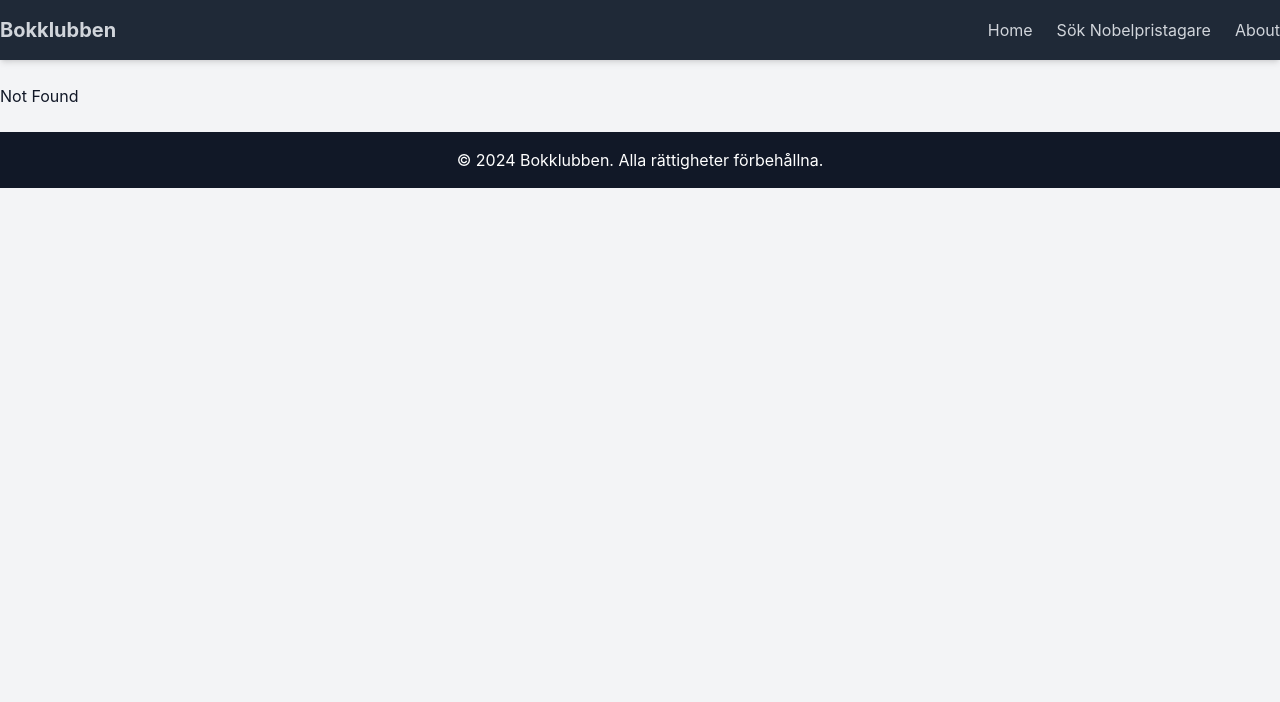
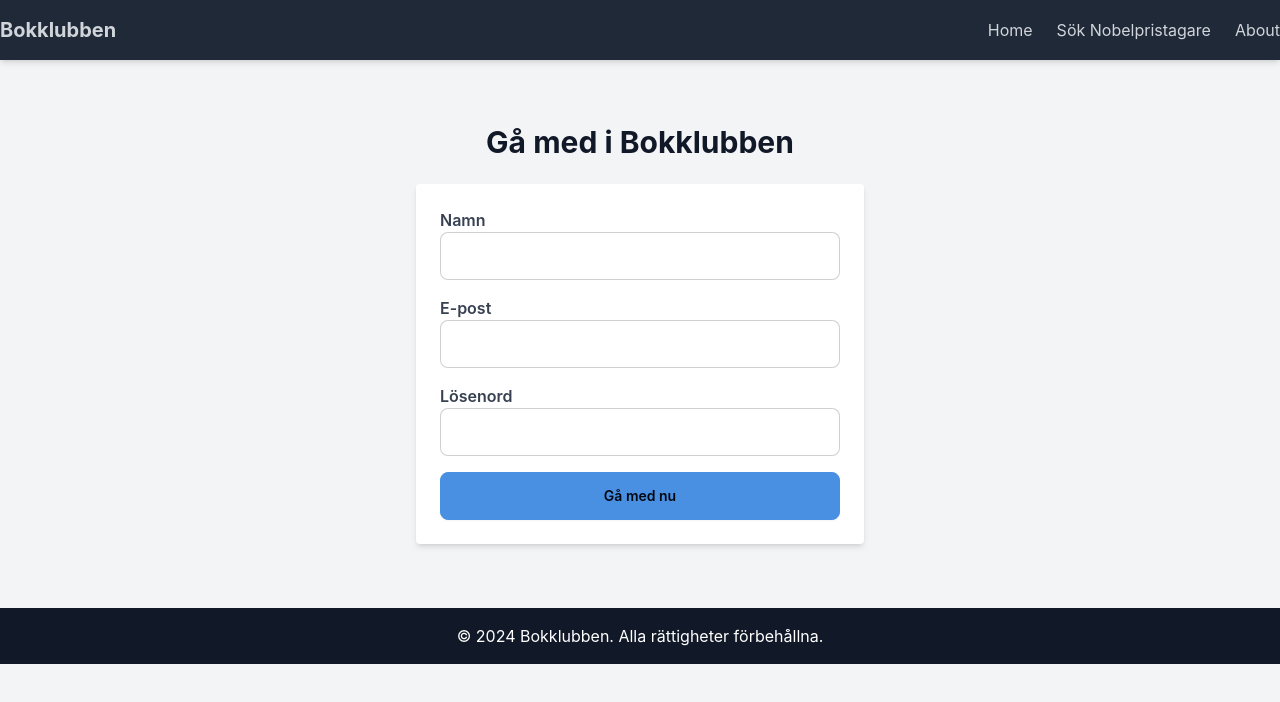
Before and after one commit to juliarut/Book-Club, a React (Vite) app: page /join in a window 1280 px wide. Before the commit this address had no page. Shown: the top 702 px of the page. Built offline with nearby package versions, Linux system fonts and the light colour scheme.

Commit message:
Added user registation and login functionality

```diff
--- a/src/index.tsx
+++ b/src/index.tsx
@@ -5,9 +5,17 @@ import { rootRoute } from "./routes/__root";
 import { homeRoute } from "./routes/home";
 import { searchRoute } from "./routes/search";
 import { aboutRoute } from "./routes/about";
+import { joinRoute } from "./routes/joinRoute";
+import { loginRoute } from "./routes/loginRoute";
 import "./index.css";
 
-rootRoute.addChildren([homeRoute, searchRoute, aboutRoute]);
+rootRoute.addChildren([
+  homeRoute,
+  searchRoute,
+  aboutRoute,
+  joinRoute,
+  loginRoute,
+]);
 
 const router = createRouter({
   routeTree: rootRoute,
--- /dev/null
+++ b/src/pages/JoinPage.tsx
@@ -0,0 +1,74 @@
+import React, { useState } from "react";
+
+export default function JoinPage() {
+  const [name, setName] = useState("");
+  const [email, setEmail] = useState("");
+  const [password, setPassword] = useState("");
+
+  const handleSubmit = (e: React.FormEvent) => {
+    e.preventDefault();
+    console.log({ name, email, password });
+    alert("Du har gått med i Bokklubben!");
+    setName("");
+    setEmail("");
+    setPassword("");
+  };
+
+  return (
+    <div className="container mx-auto py-10">
+      <h1 className="text-3xl font-bold text-center mb-6">
+        Gå med i Bokklubben
+      </h1>
+      <form
+        onSubmit={handleSubmit}
+        className="max-w-md mx-auto bg-white p-6 shadow-md rounded"
+      >
+        <div className="mb-4">
+          <label htmlFor="name" className="block text-gray-700 font-semibold">
+            Namn
+          </label>
+          <input
+            id="name"
+            type="text"
+            value={name}
+            onChange={(e) => setName(e.target.value)}
+            className="input input-bordered w-full"
+            required
+          />
+        </div>
+        <div className="mb-4">
+          <label htmlFor="email" className="block text-gray-700 font-semibold">
+            E-post
+          </label>
+          <input
+            id="email"
+            type="email"
+            value={email}
+            onChange={(e) => setEmail(e.target.value)}
+            className="input input-bordered w-full"
+            required
+          />
+        </div>
+        <div className="mb-4">
+          <label
+            htmlFor="password"
+            className="block text-gray-700 font-semibold"
+          >
+            Lösenord
+          </label>
+          <input
+            id="password"
+            type="password"
+            value={password}
+            onChange={(e) => setPassword(e.target.value)}
+            className="input input-bordered w-full"
+            required
+          />
+        </div>
+        <button type="submit" className="btn btn-primary w-full">
+          Gå med nu
+        </button>
+      </form>
+    </div>
+  );
+}
--- /dev/null
+++ b/src/pages/LoginPage.tsx
@@ -0,0 +1,57 @@
+import React, { useState } from "react";
+
+export default function LoginPage() {
+  const [email, setEmail] = useState("");
+  const [password, setPassword] = useState("");
+
+  const handleLogin = (e: React.FormEvent) => {
+    e.preventDefault();
+    console.log({ email, password });
+    alert("Du är inloggad!");
+    setEmail("");
+    setPassword("");
+  };
+
+  return (
+    <div className="container mx-auto py-10">
+      <h1 className="text-3xl font-bold text-center mb-6">Logga in</h1>
+      <form
+        onSubmit={handleLogin}
+        className="max-w-md mx-auto bg-white p-6 shadow-md rounded"
+      >
+        <div className="mb-4">
+          <label htmlFor="email" className="block text-gray-700 font-semibold">
+            E-post
+          </label>
+          <input
+            id="email"
+            type="email"
+            value={email}
+            onChange={(e) => setEmail(e.target.value)}
+            className="input input-bordered w-full"
+            required
+          />
+        </div>
+        <div className="mb-4">
+          <label
+            htmlFor="password"
+            className="block text-gray-700 font-semibold"
+          >
+            Lösenord
+          </label>
+          <input
+            id="password"
+            type="password"
+            value={password}
+            onChange={(e) => setPassword(e.target.value)}
+            className="input input-bordered w-full"
+            required
+          />
+        </div>
+        <button type="submit" className="btn btn-primary w-full">
+          Logga in
+        </button>
+      </form>
+    </div>
+  );
+}
--- a/src/routes/home.tsx
+++ b/src/routes/home.tsx
@@ -1,6 +1,7 @@
 import React from "react";
 import { createRoute } from "@tanstack/react-router";
 import { rootRoute } from "./__root";
+import { Link } from "@tanstack/react-router";
 
 export const homeRoute = createRoute({
   getParentRoute: () => rootRoute,
@@ -43,12 +44,15 @@ function Home() {
           Utforska och diskutera Nobelpristagare i litteratur.
         </p>
         <div className="mt-6 flex justify-center gap-4">
-          <button className="btn btn-primary flex items-center gap-2">
+          <Link to="/join" className="btn btn-primary flex items-center gap-2">
             <span>Gå med nu</span>
-          </button>
-          <button className="btn btn-secondary flex items-center gap-2">
+          </Link>
+          <Link
+            to="/login"
+            className="btn btn-secondary flex items-center gap-2"
+          >
             <span>Logga in</span>
-          </button>
+          </Link>
         </div>
       </div>
 
--- /dev/null
+++ b/src/routes/joinRoute.tsx
@@ -0,0 +1,9 @@
+import { createRoute } from "@tanstack/react-router";
+import { rootRoute } from "./__root";
+import JoinPage from "../pages/JoinPage";
+
+export const joinRoute = createRoute({
+  getParentRoute: () => rootRoute,
+  path: "/join",
+  component: JoinPage,
+});
--- /dev/null
+++ b/src/routes/loginRoute.tsx
@@ -0,0 +1,9 @@
+import { createRoute } from "@tanstack/react-router";
+import { rootRoute } from "./__root";
+import LoginPage from "../pages/LoginPage";
+
+export const loginRoute = createRoute({
+  getParentRoute: () => rootRoute,
+  path: "/login",
+  component: LoginPage,
+});
```
